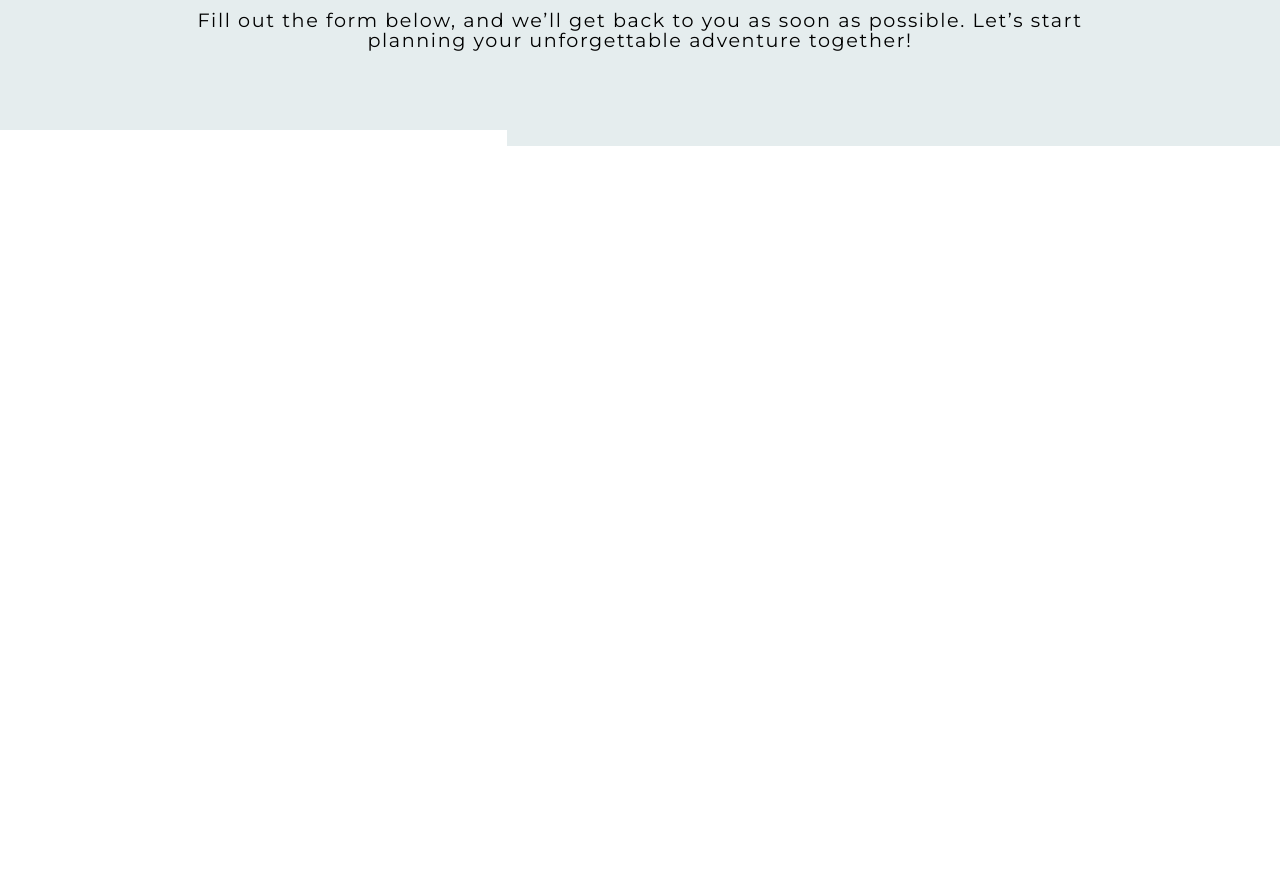
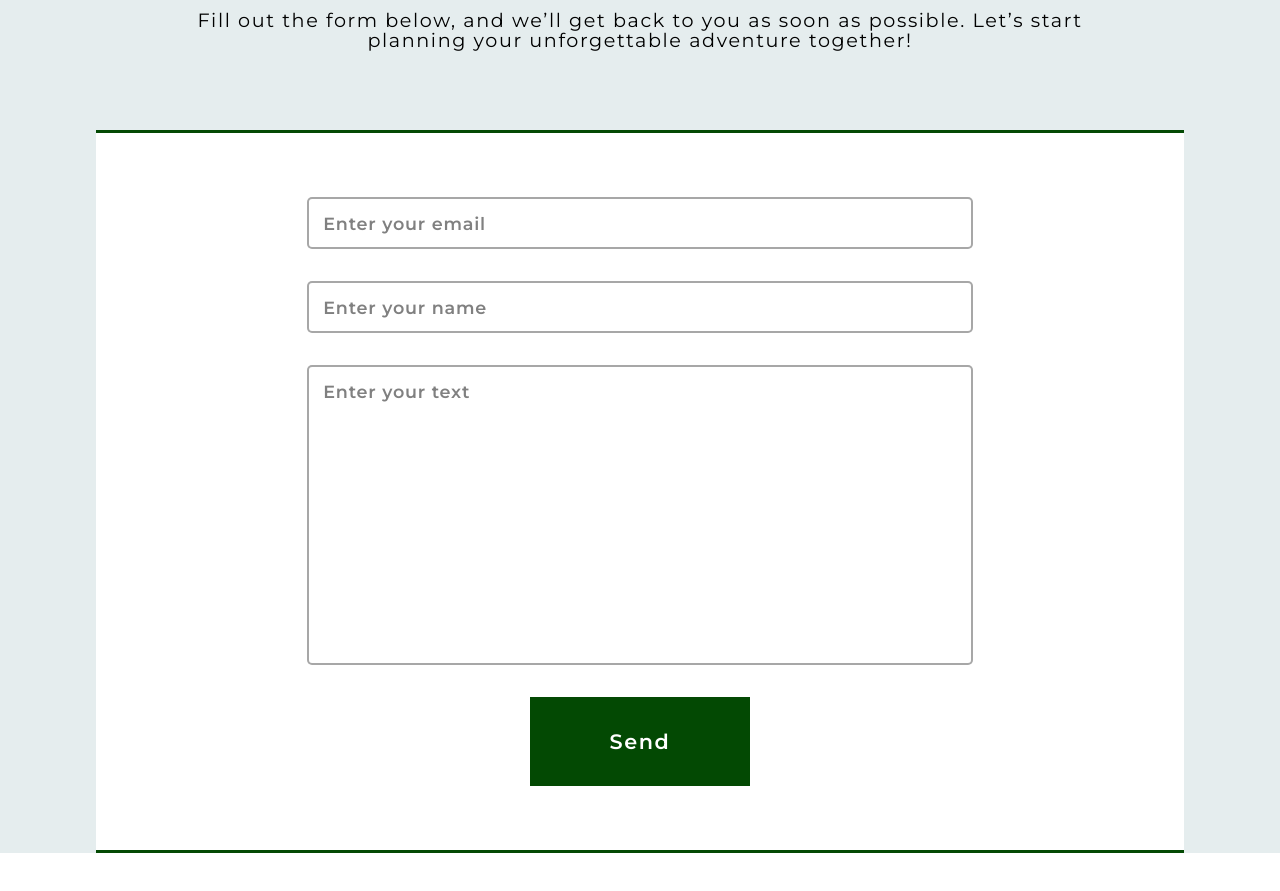
Before and after one commit to and-yevchenko/portugal-travel, a React (Vite) app: page / in a window 1280 px wide. Shown: the part 10880-11771 px from the top of the page. Built offline with nearby package versions, Linux system fonts and the light colour scheme.

Commit message:
Add section Contats and form

```diff
--- a/src/section/About/About.css
+++ b/src/section/About/About.css
@@ -20,10 +20,12 @@
     }
     .about__text {
         flex: 1 0 50%;
+        /* max-width: 30%; */
         h3 {
             font-size: 2rem;
             font-weight: 700;
             letter-spacing: 0.2rem;
+            text-wrap: wrap;
             color: #000;
         }
     }
@@ -79,11 +81,11 @@
     }
     &:nth-child(1) {
         top: 0;
-        transform: translateX(60px);
+        transform: translateX(80px);
     }
     &:nth-child(2) {
         top: 150px;
-        transform: translateX(30px);
+        transform: translateX(40px);
     }
     &:nth-child(3) {
         top: 300px;
@@ -92,7 +94,7 @@
     &:nth-child(4) {
         top: 450px;
         border: 2px solid #034903;
-        transform: translateX(-30px);
+        transform: translateX(-40px);
     }
     &:nth-child(5) {
         top: 600px;
@@ -100,10 +102,10 @@
     }
     &:nth-child(6) {
         top: 750px;
-        transform: translateX(30px);
+        transform: translateX(40px);
     }
     &:nth-child(7) {
         top: 900px;
-        transform: translateX(60px);
+        transform: translateX(80px);
     }
 }
--- a/src/section/Contacts/ContactUs.css
+++ b/src/section/Contacts/ContactUs.css
@@ -3,5 +3,99 @@
     .contacts-us__text {
         padding: 10rem 10rem 5rem 10rem;
     }
+}
 
+.form {
+    background-color: #FFF;
+    width: 85%;
+    margin: 0 auto;
+    display: flex;
+    flex-direction: column;
+    place-items: center;
+    padding: 4rem 8rem;
+    border-top: 3px solid #034903;
+    border-bottom: 3px solid #034903;
+    .form__content {
+        width: 80%;
+        display: flex;
+        flex-direction: column;
+        gap: 2rem;
+        div {
+            display: flex;
+            flex-direction: column;
+            position: relative;
+        }
+    }
+    .form__label {
+        font-size: 1.1rem;
+        font-weight: 600;
+        color: #808080;
+        letter-spacing: 0.05rem;
+        line-height: 1.2;
+        position: absolute;
+        top: 1rem;
+        left: 1rem;
+    }
+    .form__email, .form__name {
+        padding: 1rem;
+        border: 2px solid #808080b0;
+        border-radius: 5px;
+        transition: all 0.5s ease-out;
+    }
+    .form__textarea {
+        resize: none;
+        width: 100%;
+        height: 300px;
+        border: 2px solid #808080b0;
+        padding: 1rem;
+        border-radius: 5px;
+        transition: all 0.5s ease-out;
+        &::-webkit-scrollbar {
+            width: 8px;
+        }
+        &::-webkit-scrollbar-thumb {
+            width: 8px;
+            border-radius: 5px;
+            background-color: #80808073;
+        }
+        &::-webkit-scrollbar-track {
+            background-color: transparent;
+        }
+    }
+    input:focus,
+    textarea:focus {
+        border: 2px solid #034903;
+        transition: all 0.5s ease-out;
+    }
+    input:focus ~ label,
+    input:valid ~ label,
+    textarea:focus ~ label,
+    textarea:valid ~ label {
+        transition: all 0.3s ease-out;
+        top: 0;
+        transform: translateY(-50%);
+        font-size: 1rem;
+        padding: 0 0.5rem;
+        background-color: #FFF;
+        color: #034903;
+    }
+    input.--show:not(:valid), textarea.--show:not(:valid) {
+        border: 2px solid red;
+    }
+    .form__button {
+        width: max-content;
+        margin: 0 auto;
+        padding: 2rem 5rem;
+        background-color: #034903;
+        font-size: 1.3rem;
+        font-weight: 600;
+        letter-spacing: 0.1rem;
+        color: #fff;
+        &:hover {
+            background-color: #034903bd;
+        }
+        &:active {
+            transform: translateY(2px);
+        }
+    }
 }
--- a/src/section/Contacts/ContactUs.jsx
+++ b/src/section/Contacts/ContactUs.jsx
@@ -1,3 +1,4 @@
+import { useState } from 'react'
 import { Textbox } from '../../components/Textbox/Textbox'
 import { CONTACT_US } from '../../content/__contact-us'
 import './ContactUs.css'
@@ -6,15 +7,39 @@ export const ContactUs = () => {
 
     const CONTENT = CONTACT_US
 
+    const [showNotValid, setShowNotValid] = useState(false)
+
+
     return (
         <section className='contact-us'>
             <article className='contacts-us__text'>
                 <Textbox title={CONTENT.TITLE} text={CONTENT.TEXT}/>
             </article>
             <form className='form'>
-                <input type="email" />
-                <input type="text" />
-                <input type="textarea" />
+                <div className='form__content'>
+                    <div>
+                        <input className={`form__email${showNotValid ? ' --show' : ''}`} id='email' type="text"
+                        required spellCheck="false"
+                        />
+                        <label className='form__label' htmlFor="email"
+                        >Enter your email</label>
+                    </div>
+                    <div>
+                        <input className={`form__name${showNotValid ? ' --show' : ''}`}  id='name' type="text" required spellCheck="false"/>
+                        <label className='form__label' htmlFor="name">Enter your name</label>
+                    </div>
+                    <div>
+                        <textarea className={`form__textarea${showNotValid ? ' --show' : ''}`}
+                            id='text'
+                            type="textarea"
+                            maxLength={5000}
+                            required
+                            spellCheck="false"
+                        />
+                        <label className='form__label' htmlFor="text">Enter your text</label>
+                    </div>
+                    <button className='form__button' type='submit' onClick={() => setShowNotValid(true)}>Send</button>
+                </div>
             </form>
         </section>
     )
```
